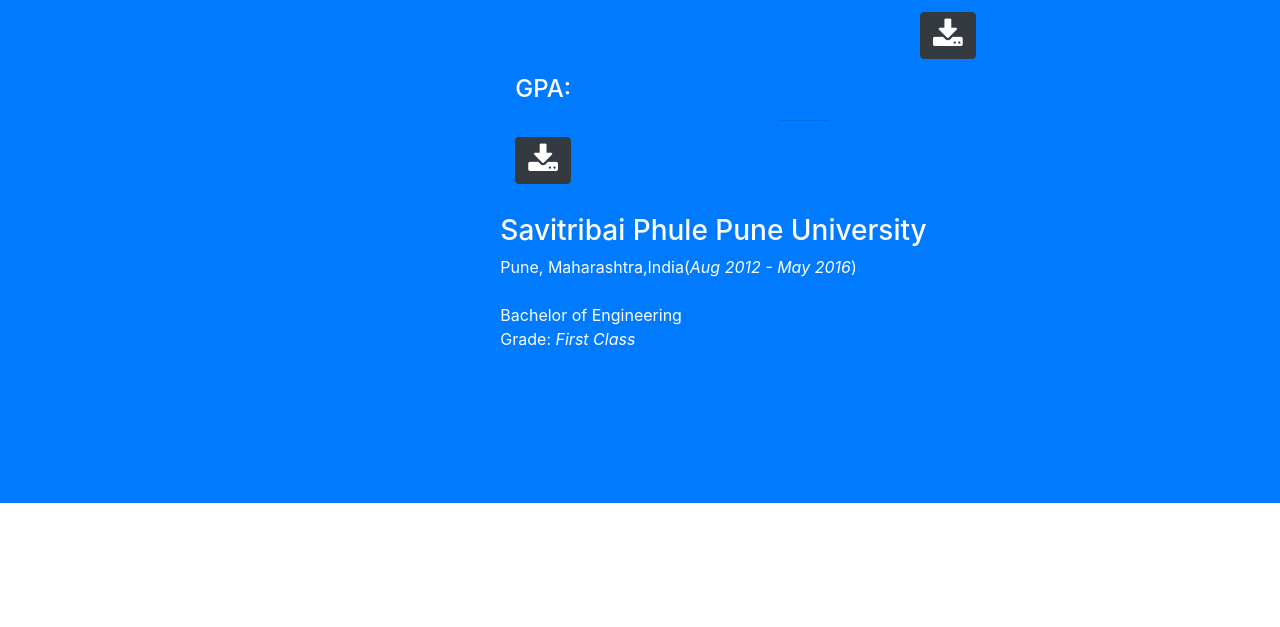
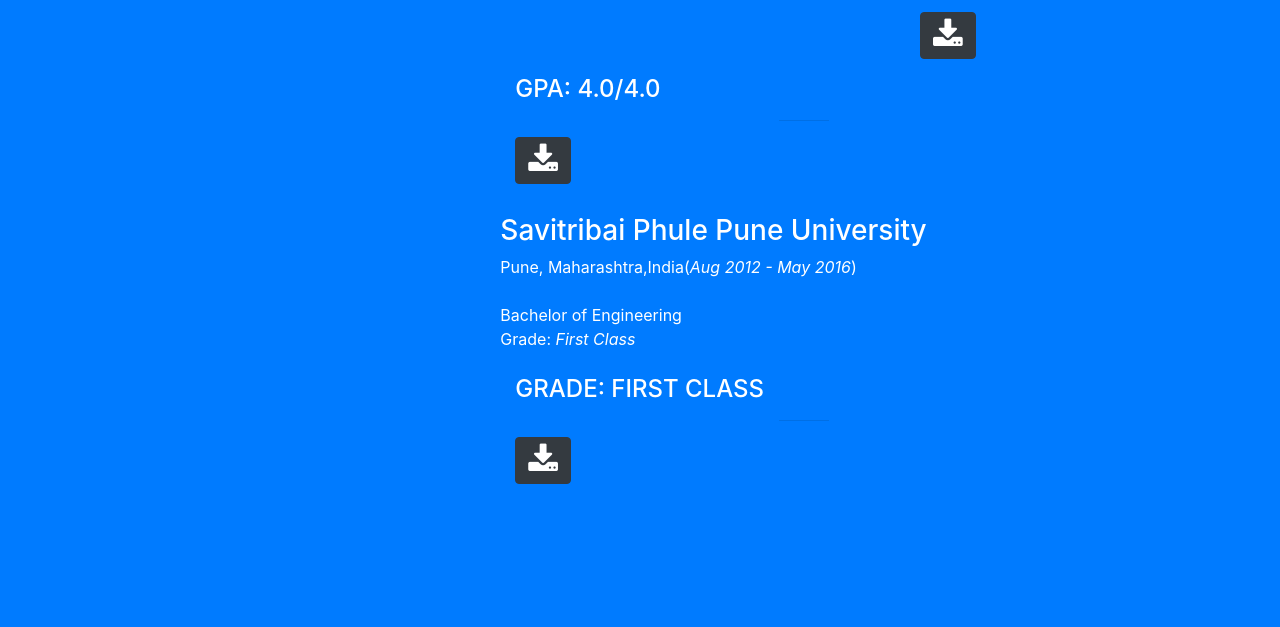
Before and after one commit to SagarGiri2104/sagargiri2104.github.io, a website with bundled scripts: page index.html in a window 1280 px wide. Shown: the part 3540-4167 px from the top of the page. Built offline with nearby package versions, Linux system fonts and the light colour scheme; files whose address does not match are found by name.

Commit message:
Update index.html

```diff
--- a/index.html
+++ b/index.html
@@ -305,7 +305,7 @@
                         </div>
                         </p>
 		       <div class="col-lg-12 ml-auto">
-                           <h4 class="section-heading text-white">GPA:</h4>
+                           <h4 class="section-heading text-white">GPA: 4.0/4.0</h4>
                            <hr class="dark my-3">
                            <a href="docs/SSR_TSRPT_UN.pdf.pdf" download><button class="btn btn-dark btn-xl"><i class="fa fa-download fa-2x" aria-hidden="true"></i></button></a>
                         </div>
@@ -319,6 +319,11 @@
 						      <p class="text-faded mb-4" class="text-muted mb-0">
                            Bachelor of Engineering<br>
                            Grade: <i>First Class</i></br>
+			  <div class="col-lg-12 ml-auto">
+                           <h4 class="section-heading text-white">GRADE: FIRST CLASS</h4>
+                           <hr class="dark my-3">
+                           <a href="docs/BE_DEGREEE.pdf.pdf" download><button class="btn btn-dark btn-xl"><i class="fa fa-download fa-2x" aria-hidden="true"></i></button></a>
+                        </div>
                         </p>
                      </div>
                   </div>
```
